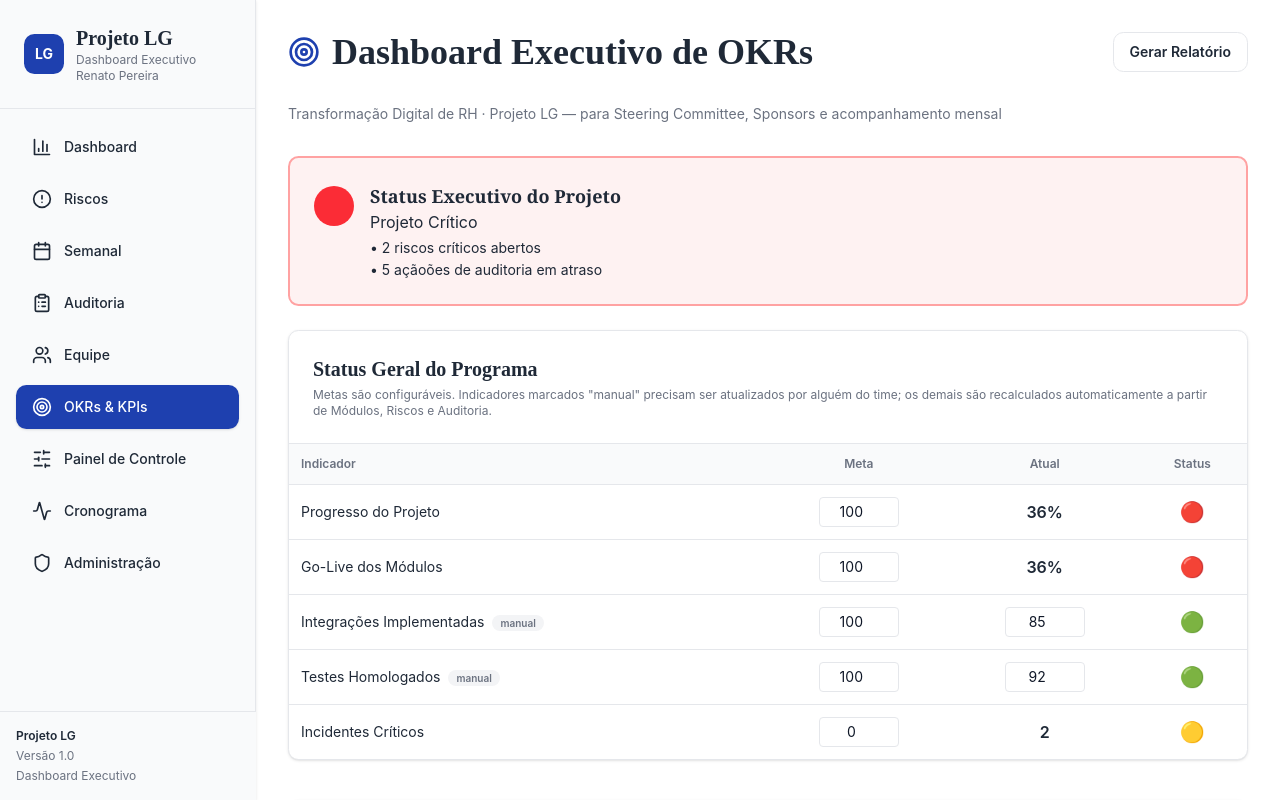
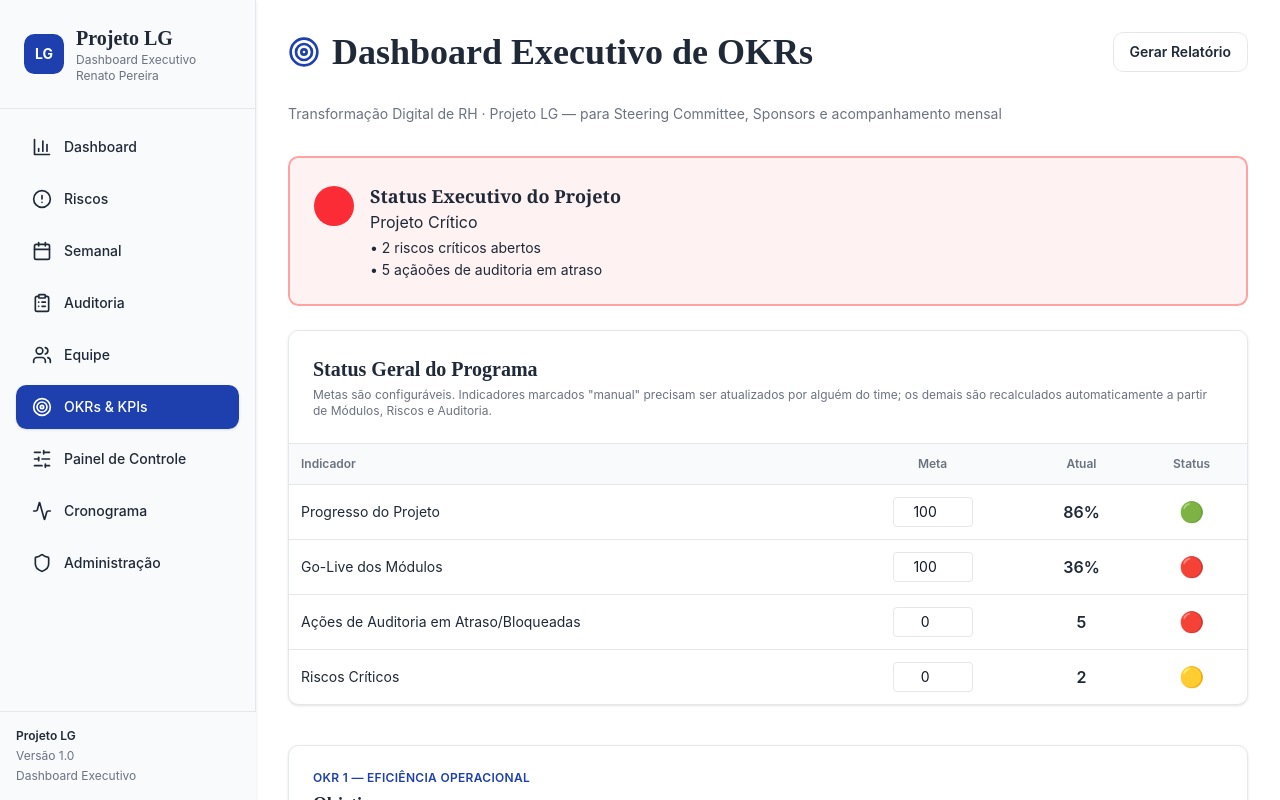
Before and after one commit to recesp-lab/lg-executive-command-center, a React (Vite) app in the folder newproject/: page /okrs in a window 1280 px wide. Built offline with nearby package versions, Linux system fonts and the light colour scheme.

Commit message:
Add files via upload

```diff
--- a/newproject/src/data/okrData.ts
+++ b/newproject/src/data/okrData.ts
@@ -14,6 +14,8 @@ export interface KeyResultDef {
   defaultTarget: number;
   defaultCurrent?: number; // só usado se automatic === false
   targetLabel?: string; // texto customizado quando a meta não é um número único (ex.: "30%-50%")
+  fixedTarget?: boolean; // true = meta não é editável (ex.: contagens que sempre miram 0)
+  countStatus?: { redAt: number }; // semáforo por contagem: 0=verde, 1..redAt-1=amarelo, >=redAt=vermelho
 }
 
 export interface KeyResult extends KeyResultDef {
@@ -77,9 +79,8 @@ export function saveManualCurrent(id: string, value: number) {
 const STATUS_GERAL_DEFS: KeyResultDef[] = [
   { id: 'sg1', label: 'Progresso do Projeto', unit: '%', higherIsBetter: true, automatic: true, defaultTarget: 100 },
   { id: 'sg2', label: 'Go-Live dos Módulos', unit: '%', higherIsBetter: true, automatic: true, defaultTarget: 100 },
-  { id: 'sg3', label: 'Integrações Implementadas', unit: '%', higherIsBetter: true, automatic: false, defaultTarget: 100, defaultCurrent: 85 },
-  { id: 'sg4', label: 'Testes Homologados', unit: '%', higherIsBetter: true, automatic: false, defaultTarget: 100, defaultCurrent: 92 },
-  { id: 'sg5', label: 'Incidentes Críticos', unit: 'un', higherIsBetter: false, automatic: true, defaultTarget: 0 },
+  { id: 'sg3', label: 'Ações de Auditoria em Atraso/Bloqueadas', unit: 'un', higherIsBetter: false, automatic: true, defaultTarget: 0, fixedTarget: true, countStatus: { redAt: 3 } },
+  { id: 'sg4', label: 'Riscos Críticos', unit: 'un', higherIsBetter: false, automatic: true, defaultTarget: 0, fixedTarget: true, countStatus: { redAt: 3 } },
 ];
 
 const OBJECTIVE_DEFS: ObjectiveDef[] = [
@@ -155,15 +156,36 @@ function computeAutomaticValue(id: string): number {
   const riskMetrics = getRiskMetrics(risks);
 
   const auditActions = loadAuditActions();
-  const blockedAudit = auditActions.filter((a) => a.status === 'blocked').length;
+  const today = new Date();
+  // Conta uma vez só cada ação que esteja bloqueada OU com prazo vencido,
+  // mesmo que se encaixe nos dois casos ao mesmo tempo.
+  const issueIds = new Set(
+    auditActions
+      .filter(
+        (a) =>
+          a.status === 'blocked' ||
+          (a.status !== 'completed' && a.endDate && new Date(a.endDate) < today)
+      )
+      .map((a) => a.id)
+  );
 
   switch (id) {
-    case 'sg1':
+    case 'sg1': {
+      // Progresso do Projeto = Health Score do Programa (média dos 5 pilares),
+      // em vez de duplicar o Go-Live dos Módulos ou depender de estimativa manual.
+      const objectives = computeObjectives();
+      return overallProgramScore(objectives);
+    }
     case 'sg2':
       return completionRate;
-    case 'sg5':
+    case 'sg3':
+      // Ações de Auditoria em Atraso ou Bloqueadas
+      return issueIds.size;
+    case 'sg4':
+      // Riscos Críticos
       return riskMetrics.critical;
     case 'o4k4': {
+      const blockedAudit = auditActions.filter((a) => a.status === 'blocked').length;
       return auditActions.length ? Math.round(((auditActions.length - blockedAudit) / auditActions.length) * 100) : 100;
     }
     case 'o5k3': {
@@ -179,7 +201,7 @@ function computeAutomaticValue(id: string): number {
 function hydrateKeyResult(def: KeyResultDef): KeyResult {
   const targets = loadTargets();
   const manualCurrents = loadManualCurrents();
-  const target = targets[def.id] ?? def.defaultTarget;
+  const target = def.fixedTarget ? def.defaultTarget : targets[def.id] ?? def.defaultTarget;
   const current = def.automatic
     ? computeAutomaticValue(def.id)
     : manualCurrents[def.id] ?? def.defaultCurrent ?? 0;
@@ -211,6 +233,19 @@ export function statusEmoji(pct: number): string {
   if (pct >= 80) return '🟢';
   if (pct >= 60) return '🟡';
   return '🔴';
+}
+
+// Para indicadores de contagem (ex.: "Ações de Auditoria em Atraso/Bloqueadas",
+// "Riscos Críticos"): 0 = verde, 1 até redAt-1 = amarelo, redAt ou mais = vermelho.
+// Critério simples e documentado, consistente com o mesmo usado no Painel de
+// Controle e na fórmula de Status Executivo do Projeto (projectHealth.ts).
+export function keyResultStatusEmoji(kr: KeyResult): string {
+  if (kr.countStatus) {
+    if (kr.current <= 0) return '🟢';
+    if (kr.current < kr.countStatus.redAt) return '🟡';
+    return '🔴';
+  }
+  return statusEmoji(achievementPct(kr));
 }
 
 export function objectiveScore(obj: Objective): number {
```
